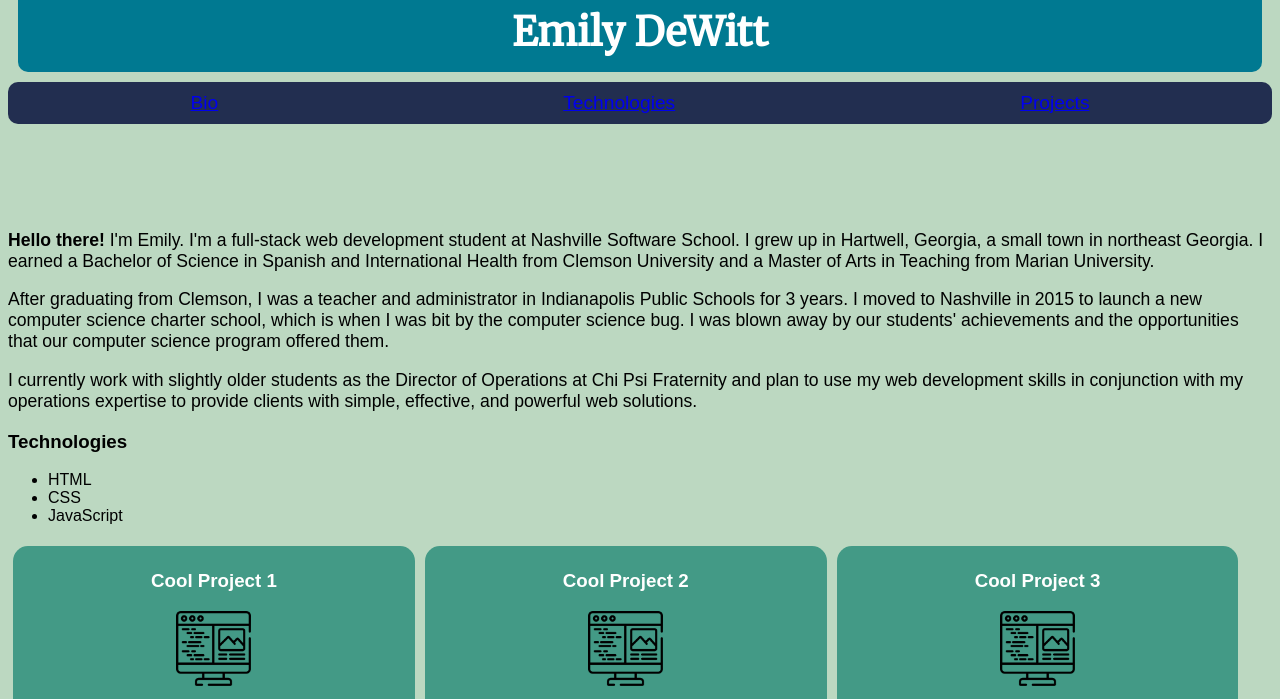
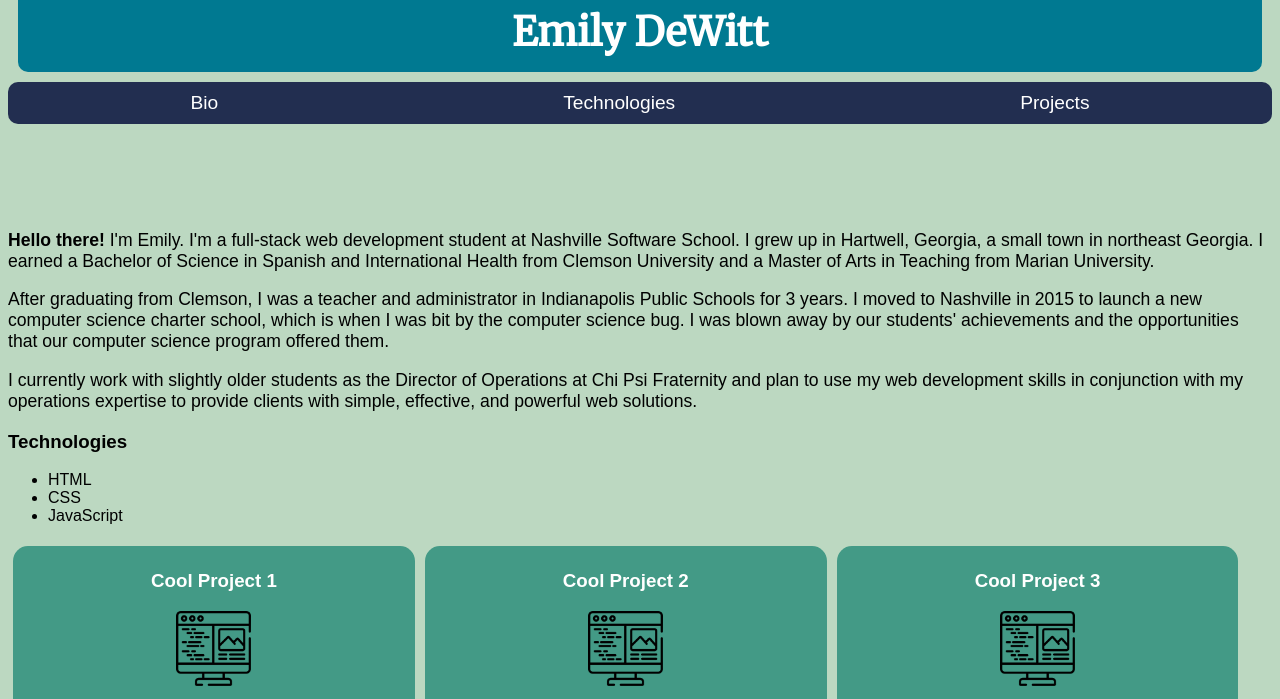
Before and after one commit to emilykdewitt/personal-bio-site, a plain HTML site: page index.html in a window 1280 px wide. Shown: the part 89-788 px from the top of the page. Drawn offline with Linux system fonts and the light colour scheme; a web font is replaced by a local one.

Commit message:
Added main.css

```diff
--- a/main.css
+++ b/main.css
@@ -49,9 +49,13 @@ nav {
     text-decoration: none;
 }
 
-#navLinks li {
-    display: inline;
+#navLinks a {
     text-decoration: none;
+    color: white;
+}
+
+#navLinks a:hover {
+    text-transform: uppercase;
 }
 
 .content {
```
